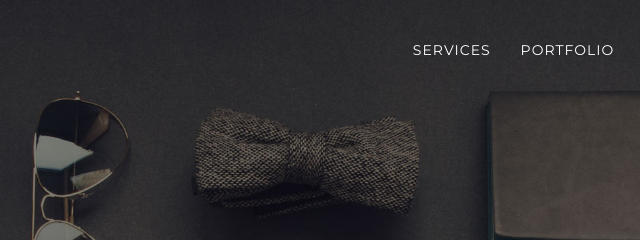
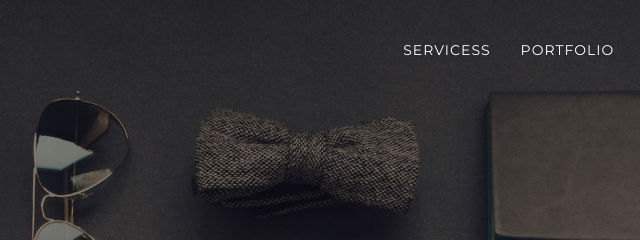
Before and after one commit to alpacalab/alpacalab.github.io, a website: page index.html in a window 1280 px wide. Shown: the top 240 px of the page, 330-970 px from the left. Drawn offline with nearby package versions, Linux system fonts and the light colour scheme; a web font is replaced by a local one.

Commit message:
add s in services

```diff
--- a/index.html
+++ b/index.html
@@ -57,7 +57,7 @@
                         <a href="#page-top"></a>
                     </li>
                     <li>
-                        <a class="page-scroll" href="#services">Services</a>
+                        <a class="page-scroll" href="#services">Servicess</a>
                     </li>
                     <li>
                         <a class="page-scroll" href="#portfolio">Portfolio</a>
```
